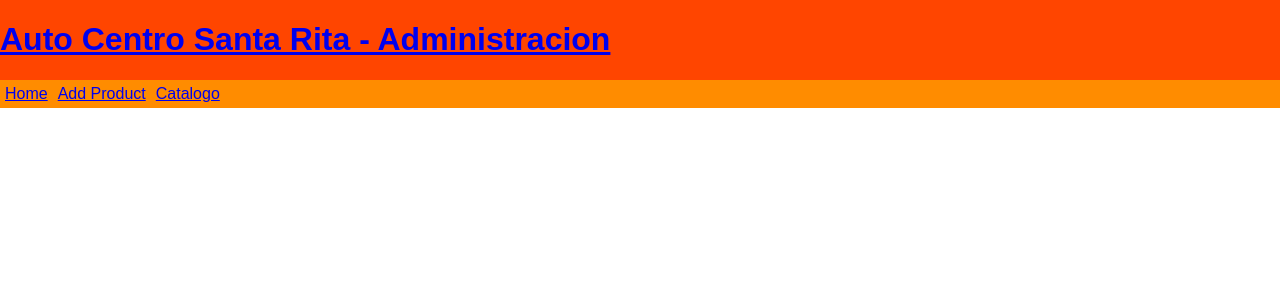
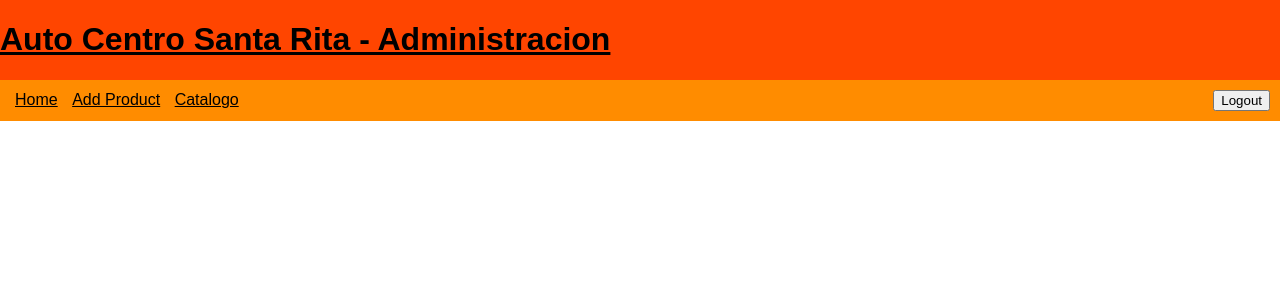
Before and after one commit to JohnnyLiang-OTU/django-project, a Django app: template templates/admin/admin_base.html in a window 1280 px wide. Shown: the top 300 px of the page. Run offline with Django 3.2, Linux system fonts and the light colour scheme; the template is opened without the code that fills it, so the values that code supplies are empty.

Commit message:
added logout in base admin; aesthetic changes

```diff
--- a/base/models.py
+++ b/base/models.py
@@ -10,7 +10,7 @@ class Product(models.Model):
     display_price = models.BooleanField(default=False)
     updated = models.DateTimeField(auto_now=True)
     created = models.DateTimeField(auto_now_add=True)
-    image = models.ImageField(null=True, blank=True, upload_to="static/images")
+    image = models.ImageField(null=True, blank=True, upload_to="media/static/images")
 
     def delete(self, *args, **kwargs):
         if self.image:
--- a/base/urls.py
+++ b/base/urls.py
@@ -2,6 +2,7 @@ from django.urls import path
 from django.conf import settings
 from django.conf.urls.static import static
 from . import views
+from django.contrib.auth.views import LogoutView
 
 urlpatterns = [
     path('', views.catalog, name="catalogo"),
@@ -14,7 +15,8 @@ urlpatterns = [
     path('administrador/add/', views.product_form, name="add_product"),
     # path('product-form/success/', views.success, name="success")
     path('delete_models/', views.delete_models, name='delete_models'),
-    path('errorazo/', views.test_error_email, name="error_raiser")
+    path('errorazo/', views.test_error_email, name="error_raiser"),
+    path('logout/', LogoutView.as_view(), name="logout_view")
 ]
 
 if settings.DEBUG:
--- a/base/views.py
+++ b/base/views.py
@@ -5,6 +5,7 @@ import os, json
 from django.contrib.admin.views.decorators import staff_member_required
 from django.views.decorators.http import require_POST
 from django.http import JsonResponse
+from django.views.decorators.cache import cache_control
 
 # Pagination Stuff
 from django.core.paginator import Paginator
@@ -68,12 +69,14 @@ def test_error_email(request):
 # <------- Admin Views (Delete, Edit, ...) ------>
 
 @staff_member_required
+@cache_control(no_cache=True, must_revalidate=True, no_store=True)
 def administrador(request):
     products = Product.objects.all()
     context = {"products" : products}
     return render(request, 'admin/admin_list.html', context)
 
 @staff_member_required
+@cache_control(no_cache=True, must_revalidate=True, no_store=True)
 def product_form(request):
     if request.method == "POST":
         form = ProductForm(request.POST, request.FILES)
@@ -90,6 +93,7 @@ def product_form(request):
     return render(request, 'base/productform.html', context)
 
 @staff_member_required
+@cache_control(no_cache=True, must_revalidate=True, no_store=True)
 def edit_form(request, pk):
     product = Product.objects.get(id=pk)
     if request.method == 'POST':
@@ -104,6 +108,7 @@ def edit_form(request, pk):
 
 @require_POST
 @staff_member_required
+@cache_control(no_cache=True, must_revalidate=True, no_store=True)
 def delete_models(request):
     try:
         data = json.loads(request.body)
--- a/static/css/admin_base.css
+++ b/static/css/admin_base.css
@@ -1,22 +1,42 @@
 html{
     font-family: 'Amazon Ember', sans-serif, arial;
+
 }
 body {
     margin: 0;
     padding: 0;
 }
+
+a {
+    color: black;
+}
+
 header {
     background-color: orangered;
     height: max-content;
     display: flex;}
-nav{
+
+header a:visited{
+    text-decoration: none;
+}
+
+nav {
     background-color: darkorange;
     display: flex;
+    justify-content: space-between;
+    align-items: center;
+    padding: 10px;
 }
+
 nav a{
     padding: 5px;
     box-sizing: border-box;
 }
-nav a:hover{
-    outline: 2px solid black;
+
+nav a:visited {
+    text-decoration: none;
 }
+
+nav a div:hover{
+    box-shadow: 1px red;
+}
--- a/templates/admin/admin_base.html
+++ b/templates/admin/admin_base.html
@@ -12,9 +12,17 @@
     <a href="{% url 'administrador' %}"><h1>Auto Centro Santa Rita - Administracion</h1></a>
 </header>
 <nav>
-    <a href="{% url 'administrador' %}">Home</a>
-    <a href="{% url 'add_product' %}" target="_blank">Add Product</a>
-    <a href="{% url 'catalogo' %}">Catalogo</a>
+    <div>
+        <a href="{% url 'administrador' %}">Home</a>
+        <a href="{% url 'add_product' %}" target="_blank">Add Product</a>
+        <a href="{% url 'catalogo' %}">Catalogo</a>
+    </div>
+    <div>
+        <for action="{% url 'logout_view' %}" method="post">
+        {% csrf_token %}
+        <button type="submit">Logout</button>
+        </for>
+    </div>
 </nav>
 <body>
     {% block content %}
```
